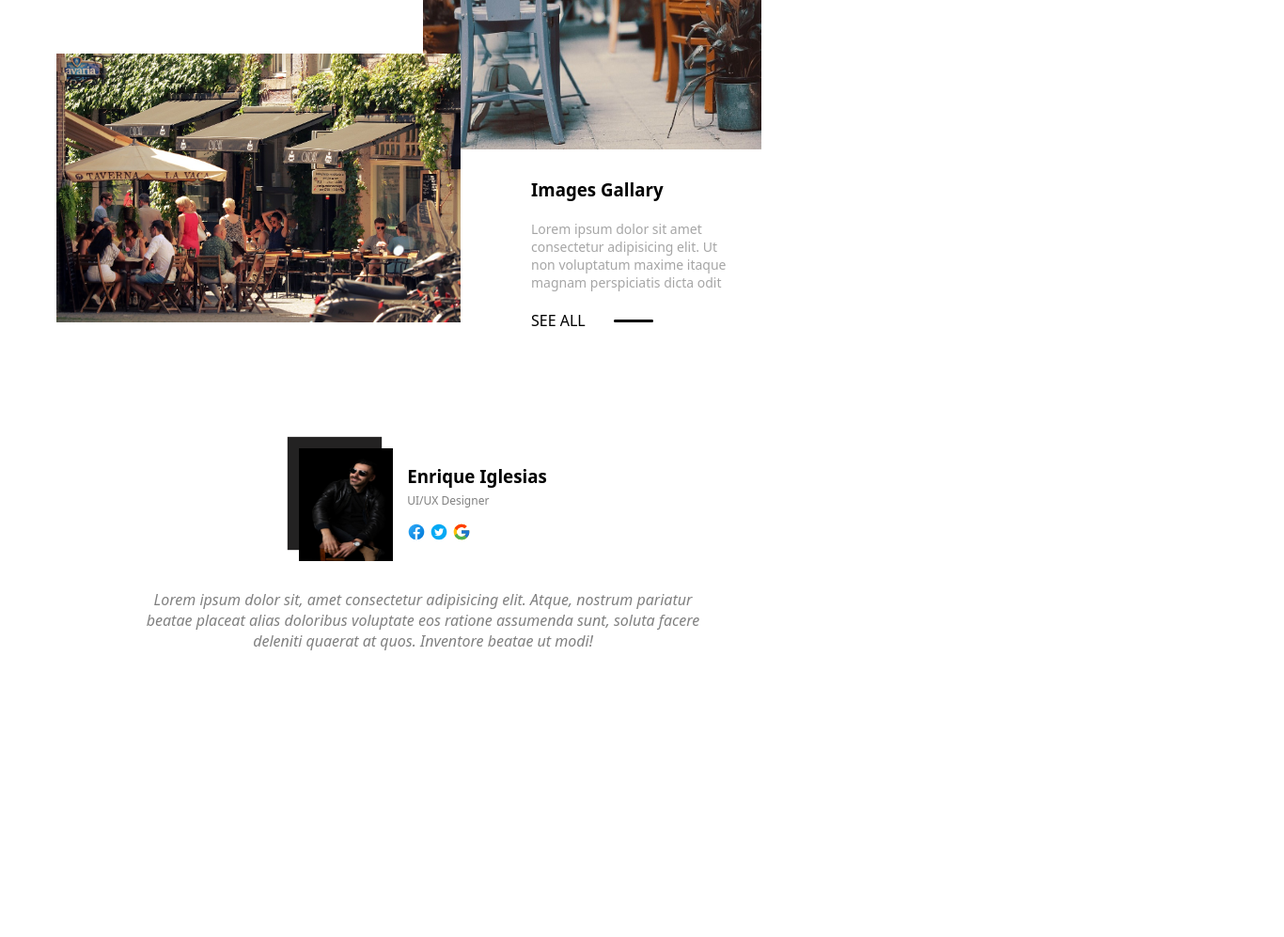
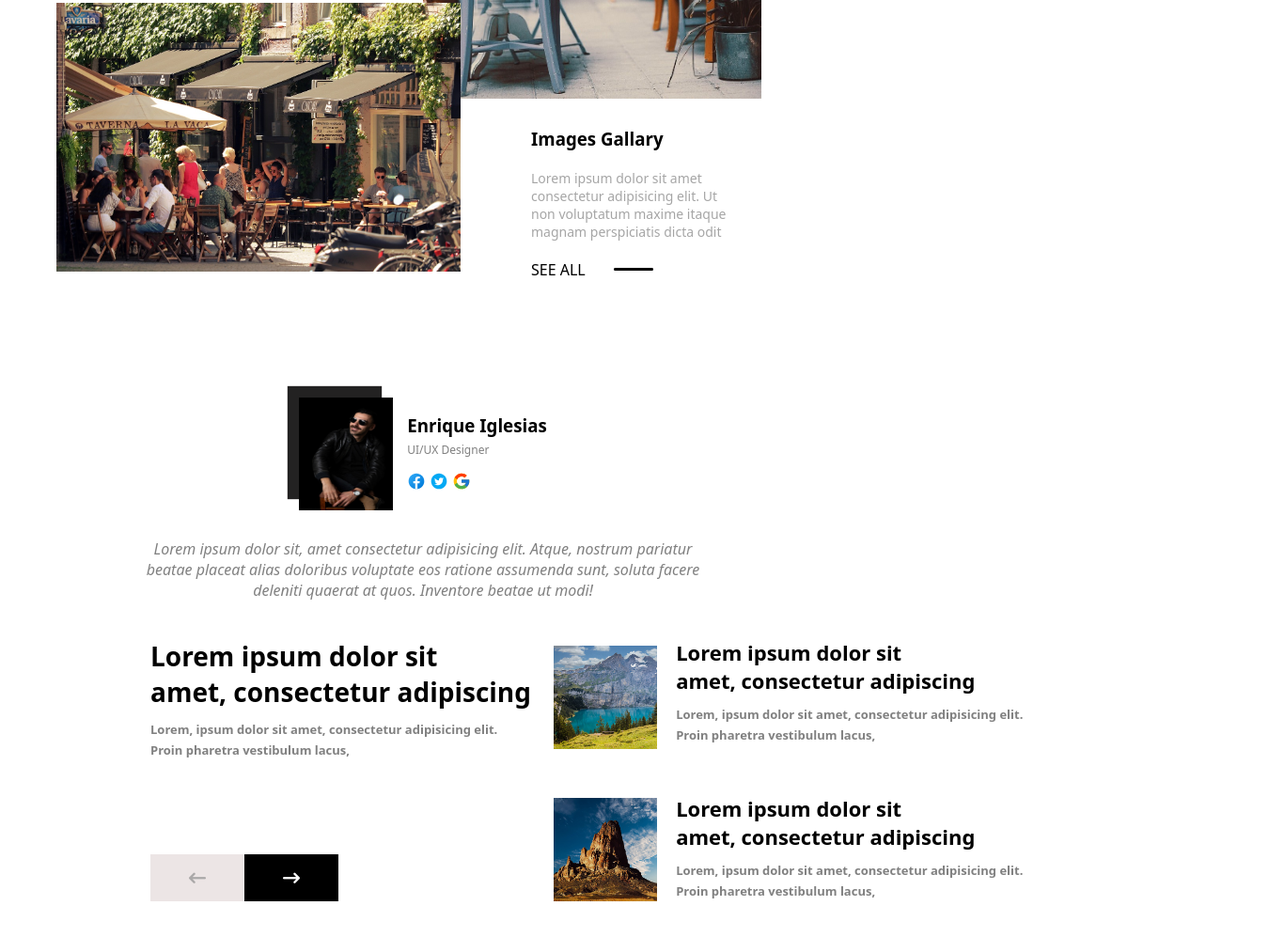
Before and after one commit to Vero-Trujillo/TP_30_Oct, a plain HTML site: page index.html in a window 1280 px wide. Shown: the part 1715-2712 px from the top of the page at 94% size, 1366 px wide, since content can reach past the window. Drawn offline with nearby package versions, Linux system fonts and the light colour scheme.

Commit message:
Modificado 22/10

```diff
--- a/index.html
+++ b/index.html
@@ -41,8 +41,8 @@
         </div>
 
         <div class="botones-header">
-            <button class="boton1"><a href="#"><i class="fa-solid fa-arrow-left-long flecha-izq"></i></a></button>
-            <button class="boton2"><a href="#"><i class="fa-solid fa-arrow-right-long flecha-der"></i></a></button>
+            <button class="boton1"><a href="#"><i class="fa-solid fa-arrow-left-long flecha-izq1"></i></a></button>
+            <button class="boton2"><a href="#"><i class="fa-solid fa-arrow-right-long flecha-der1"></i></a></button>
         </div>
 
     </header>
@@ -61,7 +61,7 @@
         </div>
         <div class="textos">
             <div class="titulo">
-                <h1>Lorem ipsum dolor sit amet,</h1>
+                <h2 class="titulo-seccion1">Lorem ipsum dolor sit amet,</h2>
             </div>
             <div class="texto-claro">
                 <p>Lorem ipsum dolor sit amet consectetur adipisicing elit. Laudantium error quas iure fugiat
@@ -176,6 +176,59 @@
         </div>
     </section>
 
+    <!--Parte faltante-->
+
+    <section class="seccion3">
+
+        <div class="filaDeArriba">
+
+            <div class="izqArriba">
+                <h2 class="titulo-izqArriba">Lorem ipsum dolor sit<br>amet, consectetur adipiscing</h2>
+                <p class="parrafo-izqArriba">
+                    Lorem, ipsum dolor sit amet, consectetur adipisicing elit.<br>Proin pharetra vestibulum lacus,
+                </p>
+            </div>
+
+            <div class="derArriba">
+
+                <img src="./Images/Lago.jpg" alt="" class="img-derArriba">
+
+                <div class="texto-derArriba">
+                    <h3 class="titulo-derArriba">Lorem ipsum dolor sit<br>amet, consectetur adipiscing</h3>
+                    <p class="parrafo-derArriba">
+                        Lorem, ipsum dolor sit amet, consectetur adipisicing elit.<br>Proin pharetra vestibulum lacus,
+                    </p>
+                </div>
+
+            </div>
+
+        </div>
+
+        <div class="filaDeAbajo">
+
+            <div class="izqAbajo">
+                <button class="boton3"><a href="#"><i class="fa-solid fa-arrow-left-long flecha-izq2"></i></a></button>
+                <button class="boton4"><a href="#"><i class="fa-solid fa-arrow-right-long flecha-der2"></i></a></button>
+            </div>
+
+            <div class="derAbajo">
+
+                <img src="./Images/Montaña.jpg" alt="" class="img-derAbajo">
+
+                <div class="texto-derAbajo">
+                    <h3 class="titulo-derAbajo">Lorem ipsum dolor sit<br>amet, consectetur adipiscing</h3>
+                    <p class="parrafo-derAbajo">
+                        Lorem, ipsum dolor sit amet, consectetur adipisicing elit.<br>Proin pharetra vestibulum lacus,
+                    </p>
+                </div>
+
+            </div>
+
+        </div>
+
+    </section>
+
+
     <!--Nicolás-->
 
     <footer class="footer-sec">
--- a/style.css
+++ b/style.css
@@ -8,6 +8,10 @@
 }
 
 /* Verónica */
+
+body {
+    width: 90%;
+}
 
 header {
     width: 90%;
@@ -97,7 +101,7 @@ h1 {
     background-color: black;
 }
 
-.flecha-izq {
+.flecha-izq1 {
     color: white;
     font-size: 18px;
 }
@@ -106,7 +110,7 @@ h1 {
     background-color: rgb(236, 229, 229);
 }
 
-.flecha-der {
+.flecha-der1 {
     color: rgb(170, 168, 168);
     font-size: 18px;
 }
@@ -134,6 +138,7 @@ h1 {
     padding: 10px;
     margin-top: 10px;
     width: 60%;
+    height: 600px;
     display: flex;
     justify-content: space-between;
 }
@@ -195,10 +200,10 @@ ul li button i {
     margin-left: 130px;
 }
 
-.textos .titulo {
+.titulo-seccion1 {
     color: rgb(60, 41, 41);
     margin-bottom: 50px;
-    font-size: 21px;
+    font-size: 32px;
     font-family: font-family: 'Playfair Display', serif;
 }
 
@@ -370,6 +375,154 @@ ul li button i {
     color: grey;
 }
 
+/*Parte faltante*/
+
+.filaDeArriba {
+    width: 100%;
+    display: flex;
+}
+
+.izqArriba {
+    width: 37%;
+    height: 130px;
+    padding: 10px;
+    margin-left: 150px;
+    font-family: system-ui, -apple-system, BlinkMacSystemFont, 'Segoe UI', Roboto, Oxygen, Ubuntu, Cantarell, 'Open Sans', 'Helvetica Neue', sans-serif;
+    font-weight: 600;
+}
+
+.titulo-izqArriba {
+    font-size: 28px;
+    margin-bottom: 10px;
+}
+
+.parrafo-izqArriba {
+    font-size: 13px;
+    color: grey;
+    line-height: 22px;
+}
+
+.derArriba {
+    width: 50%;
+    height: 130px;
+    padding: 10px;
+    display: flex;
+}
+
+.img-derArriba {
+    width: 110px;
+    height: 110px;
+    margin-top: 8px;
+}
+
+.texto-derArriba {
+    margin-left: 20px;
+    font-family: system-ui, -apple-system, BlinkMacSystemFont, 'Segoe UI', Roboto, Oxygen, Ubuntu, Cantarell, 'Open Sans', 'Helvetica Neue', sans-serif;
+    font-weight: 600;
+}
+
+.titulo-derArriba {
+    font-size: 22px;
+    margin-bottom: 10px;
+}
+
+.parrafo-derArriba {
+    font-size: 13px;
+    color: grey;
+    line-height: 22px;
+}
+
+.filaDeAbajo {
+    width: 100%;
+    display: flex;
+}
+
+.izqAbajo {
+    width: 37%;
+    height: 130px;
+    padding: 10px;
+    margin-left: 150px;
+    display: flex;
+    align-items: flex-end;
+}
+
+.izqAbajo button {
+    width: 100px;
+    height: 50px;
+    border: none;
+}
+
+.boton3 {
+    background-color: rgb(236, 229, 229);
+}
+
+.flecha-izq2 {
+    color: rgb(170, 168, 168);
+    font-size: 18px;
+}
+
+.boton4 {
+    background-color: black;
+}
+
+.flecha-der2 {
+    color: white;
+    font-size: 18px;
+}
+
+.derAbajo {
+    width: 50%;
+    height: 130px;
+    padding: 10px;
+    display: flex;
+    align-items: flex-end;
+}
+
+.img-derAbajo {
+    width: 110px;
+    height: 110px;
+    margin-top: 8px;
+}
+
+.texto-derAbajo {
+    margin-left: 20px;
+    font-family: system-ui, -apple-system, BlinkMacSystemFont, 'Segoe UI', Roboto, Oxygen, Ubuntu, Cantarell, 'Open Sans', 'Helvetica Neue', sans-serif;
+    font-weight: 600;
+}
+
+.titulo-derAbajo {
+    font-size: 22px;
+    margin-bottom: 10px;
+}
+
+.parrafo-derAbajo {
+    font-size: 13px;
+    color: grey;
+    line-height: 22px;
+}
+
+@media all and (max-width:1024px) {
+    .filaDeArriba {
+        display: flex;
+        flex-direction: column;
+      }
+.izqArriba{
+    height: 200px;
+}
+    .derArriba{
+        margin-left: 150px;
+      }
+    .filaDeAbajo {
+        display: flex;
+        flex-direction: column;
+        height: auto;
+    }
+    .derAbajo{
+        margin-left: 150px;
+        height: auto;
+    }
+}
+
 /*Nicolás*/
 
 footer {
@@ -380,7 +533,7 @@ footer {
     position: relative;
     width: 91%;
     height: 100%;
-    top: 350px;
+    top: 100px;
     font-size: 0.8rem;
 }
 
```
Also changed, not shown: Images/Lago.jpg (added), Images/Montaña.jpg (added).
